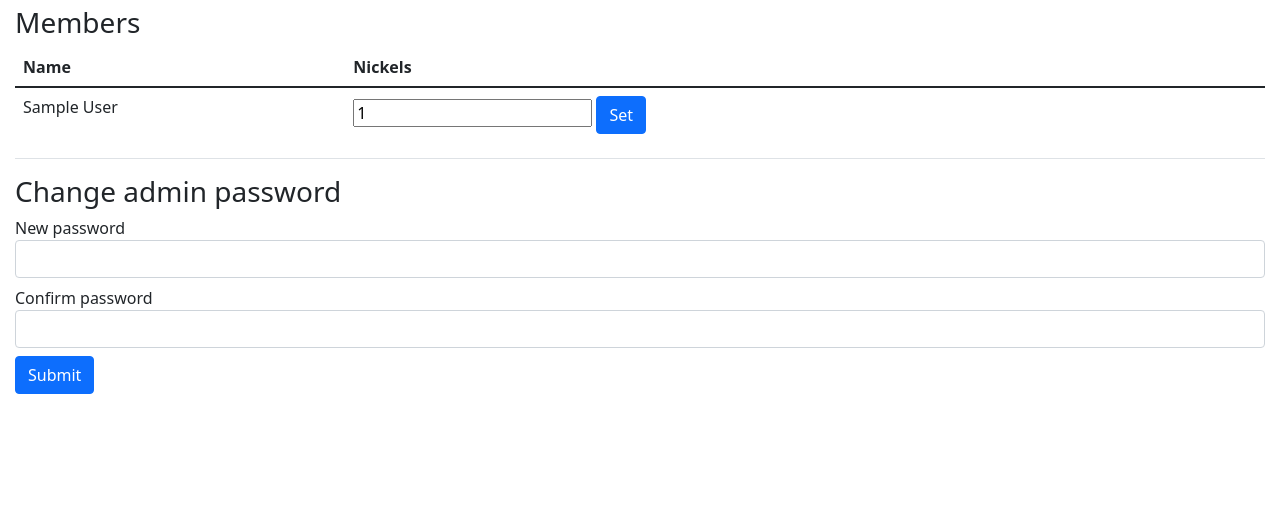
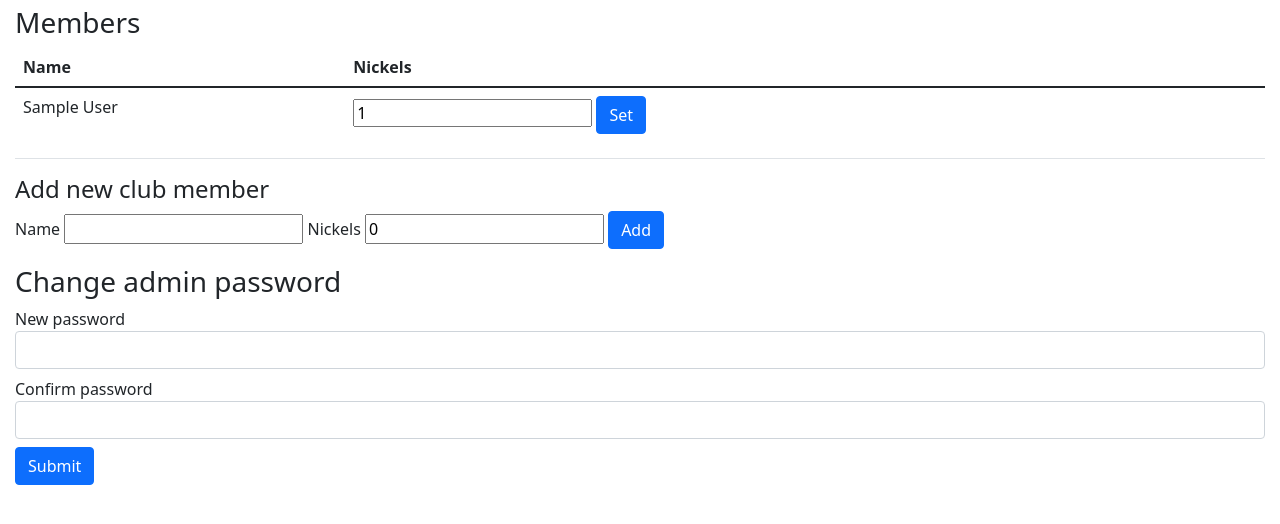
Before and after one commit to quintrino/nickel-club, a Flask app: page /admin/ in a window 1280 px wide. Shown: the part 126-650 px from the top of the page. Run offline with Flask 2, Linux system fonts and the light colour scheme; the visitor is signed in with stand-in values (Sample User, id 1); tables that the repository leaves empty hold one stand-in row (values such as "Sample post").

Commit message:
Ability to create members

```diff
--- a/nickel_club/admin.py
+++ b/nickel_club/admin.py
@@ -87,6 +87,17 @@ def member(member_id):
     flash(f"Set {member.name}'s nickels to {member.nickels}")
     return redirect(url_for("admin.index"))
 
+@bp.route("/createmember", methods=["POST"])
+@admin_required
+def create_member():
+    member = ClubMember(
+        name = request.form["name"],
+        nickels = request.form.get("nickels") or 0
+    )
+    db.session.add(member)
+    db.session.commit()
+    return redirect(url_for("admin.index"))
+
 
 @bp.route("/admin-password", methods=("POST",))
 @admin_required
--- a/nickel_club/templates/admin/index.html
+++ b/nickel_club/templates/admin/index.html
@@ -38,6 +38,17 @@
 			{% endfor %}
 		</tbody>
 	</table>
+
+	<div>
+		<h4>Add new club member</h3>
+		<form action="{{ url_for('admin.create_member') }}" method="POST">
+			<label for="name">Name</label>
+			<input name="name" required>
+			<label for="nickels">Nickels</label>
+			<input name="nickels" type="number" value="0">
+			<button type="submit" class="btn btn-primary">Add</button>
+		</form>
+	</div>
 </div>
 
 <div>
```
